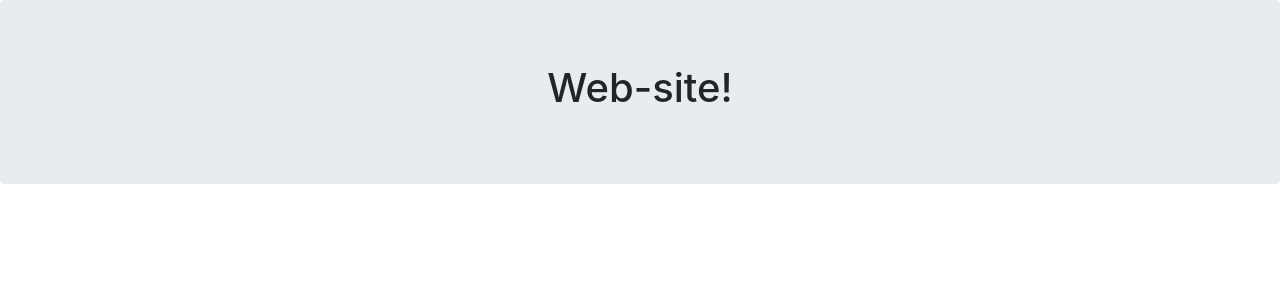
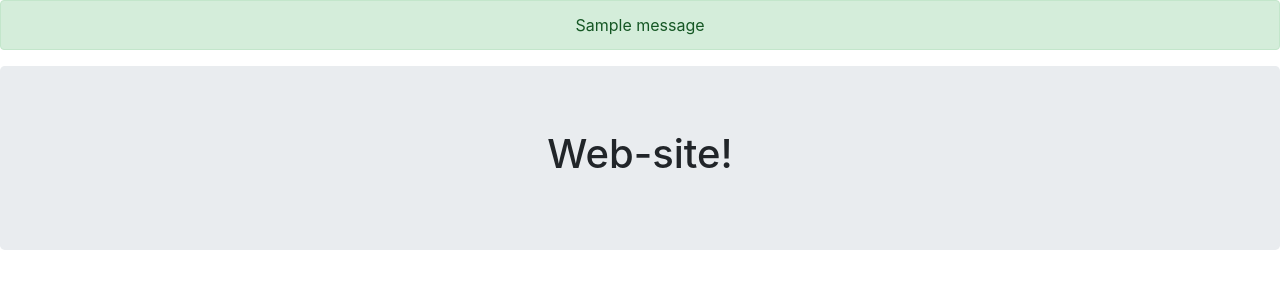
Before and after one commit to timchenko24/Coursework-Web-site, a Flask app: page / in a window 1280 px wide. Shown: the part 56-356 px from the top of the page. Run offline with Flask 2, Linux system fonts and the light colour scheme; one stand-in notice (Sample message) is shown; some libraries are stand-ins or nearby versions.

Commit message:
Создание макроса для отображения информации об ошибках при вводе

```diff
--- /dev/null
+++ b/app/templates/_messages.html
@@ -0,0 +1,15 @@
+{% with messages = get_flashed_messages(with_categories=true) %}
+    {% if messages %}
+        {% for category, message in messages %}
+            <div class="alert alert-{{ category }} text-center">{{ message }}</div>
+        {% endfor %}
+    {% endif %}
+{% endwith %}
+
+{% if error %}
+    <div class="alert alert-danger">{{ error }}</div>
+{% endif %}
+
+{% if msg %}
+    <div class="alert alert-success">{{ msg }}</div>
+{% endif %}
--- a/app/templates/base.html
+++ b/app/templates/base.html
@@ -14,6 +14,9 @@
     <!--Header-->
     {% include '_navbar.html' %}
 
+    <!--Messages-->
+    {% include '_messages.html' %}
+
     <!--body-->
     {% block content %}{% endblock %}
 
```
